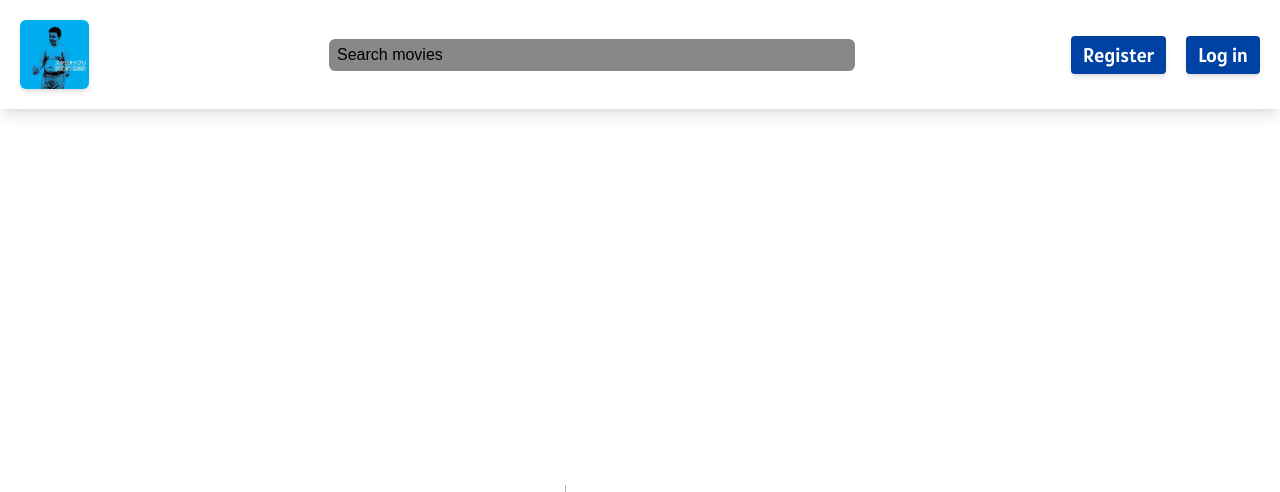
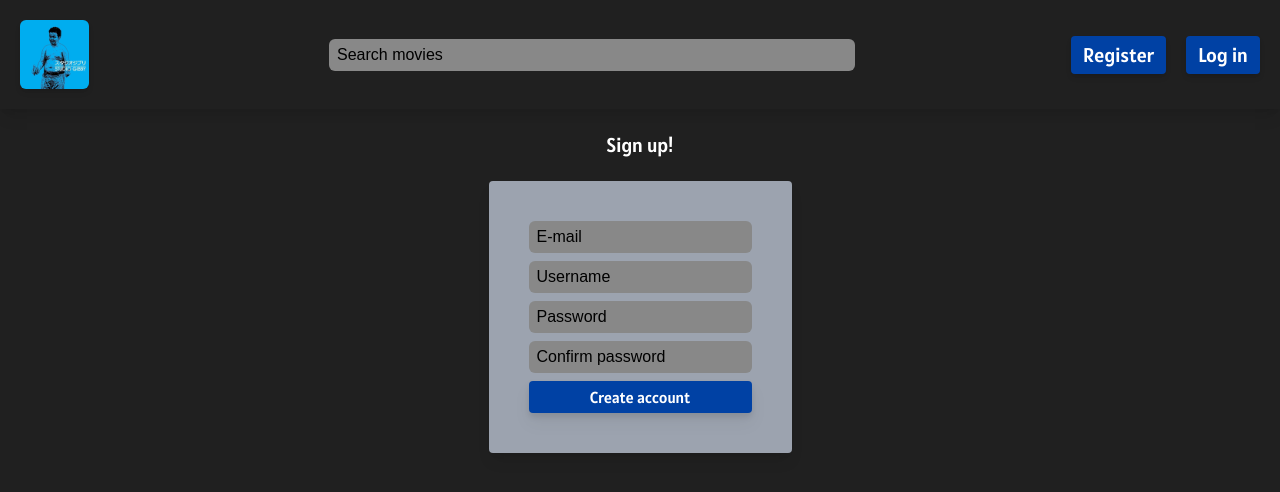
Before and after one commit to Team-Drop-Database/MovieMasters-fe, a Next.js app: page /signup in a window 1280 px wide. Before the commit this address had no page. Shown: the top 492 px of the page. Built offline with nearby package versions, Linux system fonts and the light colour scheme; a web font is replaced by a local one.

Commit message:
Created signup page

```diff
--- /dev/null
+++ b/src/app/(pages)/signup/page.tsx
@@ -0,0 +1,91 @@
+"use client"
+
+import { FormEvent, useState } from "react";
+
+export default function Page() {
+  const [errorMessage, setErrorMessage] = useState<string | null>(null);
+  const [succesfullMessage, setSuccesfullMessage] = useState<string | null>(null);
+
+  async function handleSubmit(event: FormEvent<HTMLFormElement>) {
+    event.preventDefault()
+
+    const formData = new FormData(event.currentTarget)
+
+    const email = formData.get('email') as string;
+    const username = formData.get('username') as string;
+    const password = formData.get('password') as string;
+    const repeatPassword = formData.get('repeatPassword') as string;
+
+    // Check if passwords match
+    if (password != repeatPassword) {
+      setErrorMessage("Passwords do not match!");
+      return;
+    }
+
+    // Create payload without repeatPassword
+    const payload = { email, username, password }
+
+    try {
+      setErrorMessage(null);
+
+      const response = await fetch("http://localhost:8080/api/v1/users", {
+        headers: {
+          'Content-Type': 'application/json',
+        },
+        method: "POST",
+        body: JSON.stringify(payload),
+      });
+
+      if (!response.ok) {
+        const errorMessage = await response.text();
+        throw new Error(errorMessage)
+      }
+
+      const result = await response.json();
+      setSuccesfullMessage("User created succesfully!")
+      console.log("Response:", result);
+    } catch (error) {
+      console.error("Network error:", error)
+      // eslint-disable-next-line @typescript-eslint/ban-ts-comment
+      // @ts-expect-error
+      setErrorMessage(error.message);
+    }
+  }
+
+  return (
+    <div className="items-center justify-items-center">
+      <div className="p-5 font-[family-name:var(--font-jura)] text-2xl">
+        <p>Sign up!</p>
+      </div>
+      <div className="shadow-lg bg-gray-400 rounded p-10">
+        <form onSubmit={handleSubmit} className="flex flex-col gap-2">
+          {errorMessage && (
+            <p className="text-red-500">{errorMessage}</p>
+          )}
+          {succesfullMessage && (
+            <p>{succesfullMessage}</p>
+          )}
+          <input type="email" name="email" placeholder="E-mail" className="outline-none placeholder-black
+                               py-1 px-2 h-fit rounded-md text-black bg-light_grey hover:bg-light_grey_active
+                               hover:duration-300 hover:cursor-text font-[family-name:var(--font-jura)]" required/>
+          <input name="username" placeholder="Username" minLength={5} className="outline-none
+                               placeholder-black py-1 px-2 h-fit rounded-md text-black bg-light_grey
+                               hover:bg-light_grey_active hover:duration-300 hover:cursor-text
+                               font-[family-name:var(--font-jura)]" required/>
+          <input type="password" name="password" placeholder="Password" minLength={8}
+                 className="outline-none placeholder-black py-1 px-2 h-fit rounded-md text-black
+                               bg-light_grey hover:bg-light_grey_active hover:duration-300
+                               hover:cursor-text font-[family-name:var(--font-jura)]" required/>
+          <input type="password" name="repeatPassword" placeholder="Confirm password"
+                 className="outline-none placeholder-black py-1 px-2 h-fit rounded-md text-black
+                               bg-light_grey hover:bg-light_grey_active hover:duration-300 hover:cursor-text
+                               font-[family-name:var(--font-jura)]" required/>
+          <button type="submit" className="drop-shadow-lg rounded px-3 py-1 bg-accent_blue
+                               hover:bg-accent_blue_active hover:duration-300 hover:cursor-pointer
+                               font-[family-name:var(--font-alatsi)]">Create account
+          </button>
+        </form>
+      </div>
+    </div>
+  );
+}
--- a/src/components/Header.tsx
+++ b/src/components/Header.tsx
@@ -3,7 +3,7 @@ import React from "react"
 import Image from "next/image"
 import logo from "@/assets/images/studio_gibby.jpeg"
 import { Button } from "./generic/Button"
-import { navigateToWatchlist } from "@/utils/navigation/HomeNavigation"
+import { navigateToLogin, navigateToSignup, navigateToWatchlist } from "@/utils/navigation/HomeNavigation"
 
 export default function Header() {
   const [isLoggedIn, setIsLoggedIn] = React.useState(false)
@@ -26,8 +26,8 @@ export default function Header() {
           <ProfileButton />
         </div> :
         <div className="flex gap-5">
-          <Button text="Register" onClick={() => console.log("Navigate to register")}/>
-          <Button text="Log in" onClick={() => console.log("Navigate to Login")}/>
+          <Button text="Register" onClick={navigateToSignup}/>
+          <Button text="Log in" onClick={navigateToLogin}/>
         </div>
       }
     </header>
```
Also changed, not shown: src/app/(pages)/page.tsx (renamed from src/app/page.tsx), 2 other files (tests, documents, lock files or other folders).
